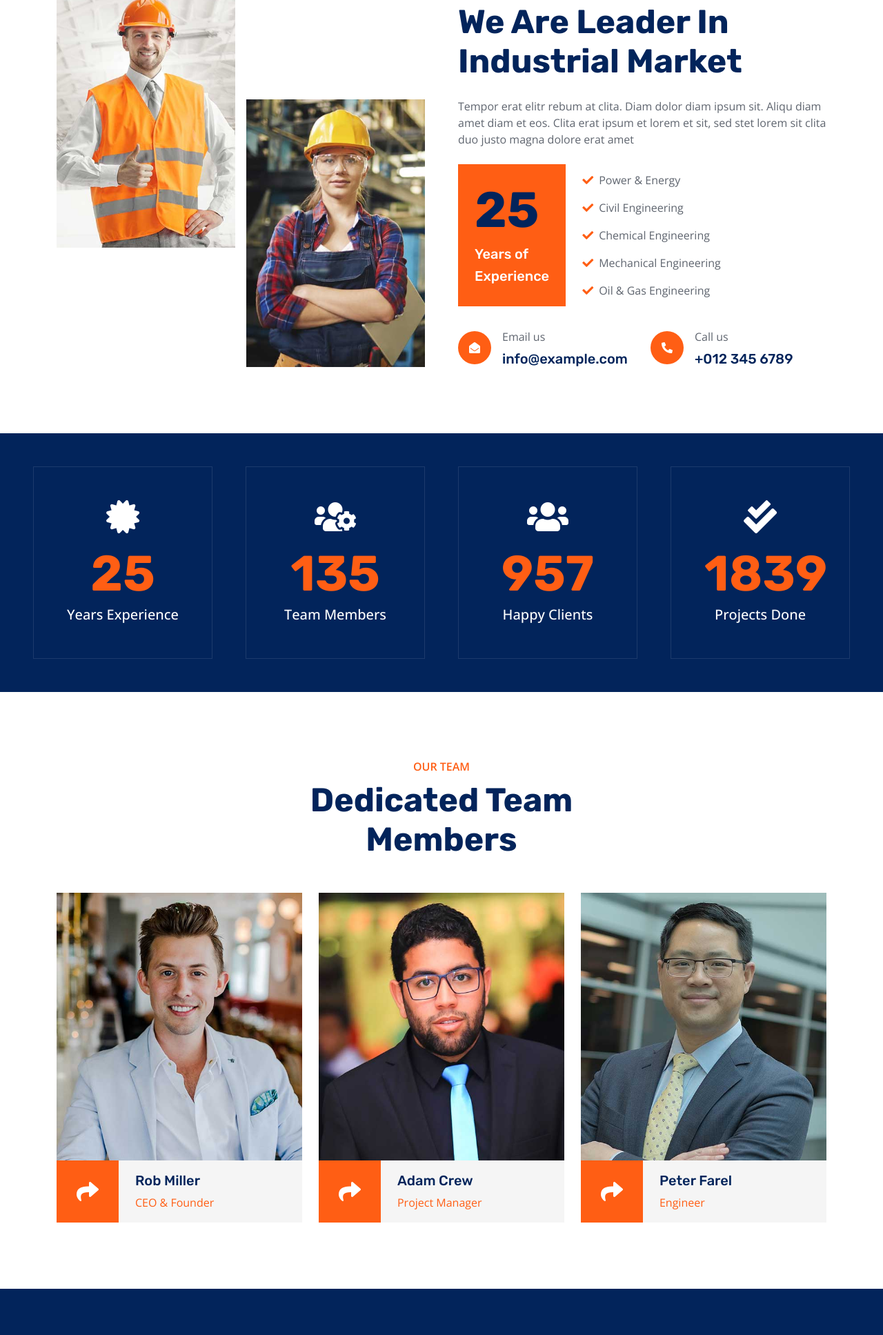
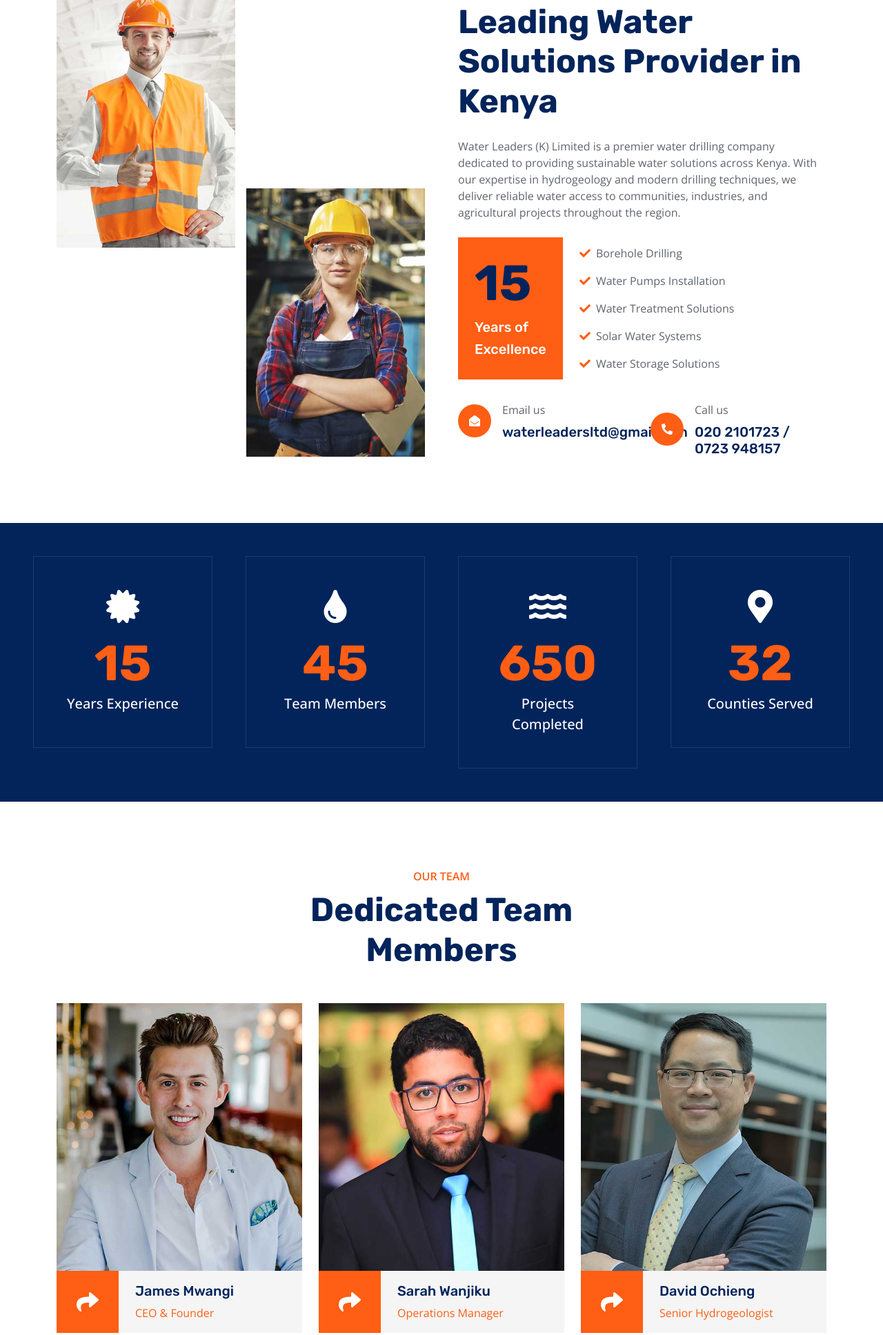
Before and after one commit to dee-mee/WaterKlimited, a plain HTML site: page about.html in a window 1280 px wide. Shown: the part 550-2485 px from the top of the page at 69% size. Drawn offline with nearby package versions, Linux system fonts and the light colour scheme.

Commit message:
water website

```diff
--- a/about.html
+++ b/about.html
@@ -125,20 +125,20 @@
                 </div>
                 <div class="col-lg-6 wow fadeIn" data-wow-delay="0.5s">
                     <p class="fw-medium text-uppercase text-primary mb-2">About Us</p>
-                    <h1 class="display-5 mb-4">We Are Leader In Industrial Market</h1>
-                    <p class="mb-4">Tempor erat elitr rebum at clita. Diam dolor diam ipsum sit. Aliqu diam amet diam et eos. Clita erat ipsum et lorem et sit, sed stet lorem sit clita duo justo magna dolore erat amet</p>
+                    <h1 class="display-5 mb-4">Leading Water Solutions Provider in Kenya</h1>
+                    <p class="mb-4">Water Leaders (K) Limited is a premier water drilling company dedicated to providing sustainable water solutions across Kenya. With our expertise in hydrogeology and modern drilling techniques, we deliver reliable water access to communities, industries, and agricultural projects throughout the region.</p>
                     <div class="d-flex align-items-center mb-4">
                         <div class="flex-shrink-0 bg-primary p-4">
-                            <h1 class="display-2">25</h1>
+                            <h1 class="display-2">15</h1>
                             <h5 class="text-white">Years of</h5>
-                            <h5 class="text-white">Experience</h5>
+                            <h5 class="text-white">Excellence</h5>
                         </div>
                         <div class="ms-4">
-                            <p><i class="fa fa-check text-primary me-2"></i>Power & Energy</p>
-                            <p><i class="fa fa-check text-primary me-2"></i>Civil Engineering</p>
-                            <p><i class="fa fa-check text-primary me-2"></i>Chemical Engineering</p>
-                            <p><i class="fa fa-check text-primary me-2"></i>Mechanical Engineering</p>
-                            <p class="mb-0"><i class="fa fa-check text-primary me-2"></i>Oil & Gas Engineering</p>
+                            <p><i class="fa fa-check text-primary me-2"></i>Borehole Drilling</p>
+                            <p><i class="fa fa-check text-primary me-2"></i>Water Pumps Installation</p>
+                            <p><i class="fa fa-check text-primary me-2"></i>Water Treatment Solutions</p>
+                            <p><i class="fa fa-check text-primary me-2"></i>Solar Water Systems</p>
+                            <p class="mb-0"><i class="fa fa-check text-primary me-2"></i>Water Storage Solutions</p>
                         </div>
                     </div>
                     <div class="row pt-2">
@@ -149,7 +149,7 @@
                                 </div>
                                 <div class="ms-3">
                                     <p class="mb-2">Email us</p>
-                                    <h5 class="mb-0">info@example.com</h5>
+                                    <h5 class="mb-0">waterleadersltd@gmail.com</h5>
                                 </div>
                             </div>
                         </div>
@@ -160,7 +160,7 @@
                                 </div>
                                 <div class="ms-3">
                                     <p class="mb-2">Call us</p>
-                                    <h5 class="mb-0">+012 345 6789</h5>
+                                    <h5 class="mb-0">020 2101723 / 0723 948157</h5>
                                 </div>
                             </div>
                         </div>
@@ -178,29 +178,29 @@
             <div class="col-md-6 col-xl-3 wow fadeIn" data-wow-delay="0.1s">
                 <div class="text-center border p-5">
                     <i class="fa fa-certificate fa-3x text-white mb-3"></i>
-                    <h1 class="display-2 text-primary mb-0" data-toggle="counter-up">25</h1>
+                    <h1 class="display-2 text-primary mb-0" data-toggle="counter-up">15</h1>
                     <span class="fs-5 fw-semi-bold text-white">Years Experience</span>
                 </div>
             </div>
             <div class="col-md-6 col-xl-3 wow fadeIn" data-wow-delay="0.3s">
                 <div class="text-center border p-5">
-                    <i class="fa fa-users-cog fa-3x text-white mb-3"></i>
-                    <h1 class="display-2 text-primary mb-0" data-toggle="counter-up">135</h1>
+                    <i class="fa fa-tint fa-3x text-white mb-3"></i>
+                    <h1 class="display-2 text-primary mb-0" data-toggle="counter-up">45</h1>
                     <span class="fs-5 fw-semi-bold text-white">Team Members</span>
                 </div>
             </div>
             <div class="col-md-6 col-xl-3 wow fadeIn" data-wow-delay="0.5s">
                 <div class="text-center border p-5">
-                    <i class="fa fa-users fa-3x text-white mb-3"></i>
-                    <h1 class="display-2 text-primary mb-0" data-toggle="counter-up">957</h1>
-                    <span class="fs-5 fw-semi-bold text-white">Happy Clients</span>
+                    <i class="fa fa-water fa-3x text-white mb-3"></i>
+                    <h1 class="display-2 text-primary mb-0" data-toggle="counter-up">650</h1>
+                    <span class="fs-5 fw-semi-bold text-white">Projects Completed</span>
                 </div>
             </div>
             <div class="col-md-6 col-xl-3 wow fadeIn" data-wow-delay="0.7s">
                 <div class="text-center border p-5">
-                    <i class="fa fa-check-double fa-3x text-white mb-3"></i>
-                    <h1 class="display-2 text-primary mb-0" data-toggle="counter-up">1839</h1>
-                    <span class="fs-5 fw-semi-bold text-white">Projects Done</span>
+                    <i class="fa fa-map-marker-alt fa-3x text-white mb-3"></i>
+                    <h1 class="display-2 text-primary mb-0" data-toggle="counter-up">32</h1>
+                    <span class="fs-5 fw-semi-bold text-white">Counties Served</span>
                 </div>
             </div>
         </div>
@@ -224,12 +224,12 @@
                                 <i class="fa fa-2x fa-share text-white"></i>
                             </div>
                             <div class="position-relative overflow-hidden bg-light d-flex flex-column justify-content-center w-100 ps-4" style="height: 90px;">
-                                <h5>Rob Miller</h5>
+                                <h5>James Mwangi</h5>
                                 <span class="text-primary">CEO & Founder</span>
                                 <div class="team-social">
-                                    <a class="btn btn-square btn-dark rounded-circle mx-1" href=""><i class="fab fa-facebook-f"></i></a>
-                                    <a class="btn btn-square btn-dark rounded-circle mx-1" href=""><i class="fab fa-twitter"></i></a>
-                                    <a class="btn btn-square btn-dark rounded-circle mx-1" href=""><i class="fab fa-instagram"></i></a>
+                                    <a class="btn btn-square btn-dark rounded-circle mx-1" href="https://facebook.com/waterleaders"><i class="fab fa-facebook-f"></i></a>
+                                    <a class="btn btn-square btn-dark rounded-circle mx-1" href="https://twitter.com/waterleaders"><i class="fab fa-twitter"></i></a>
+                                    <a class="btn btn-square btn-dark rounded-circle mx-1" href="https://linkedin.com/company/waterleaders"><i class="fab fa-linkedin-in"></i></a>
                                 </div>
                             </div>
                         </div>
@@ -243,12 +243,11 @@
                                 <i class="fa fa-2x fa-share text-white"></i>
                             </div>
                             <div class="position-relative overflow-hidden bg-light d-flex flex-column justify-content-center w-100 ps-4" style="height: 90px;">
-                                <h5>Adam Crew</h5>
-                                <span class="text-primary">Project Manager</span>
+                                <h5>Sarah Wanjiku</h5>
+                                <span class="text-primary">Operations Manager</span>
                                 <div class="team-social">
-                                    <a class="btn btn-square btn-dark rounded-circle mx-1" href=""><i class="fab fa-facebook-f"></i></a>
-                                    <a class="btn btn-square btn-dark rounded-circle mx-1" href=""><i class="fab fa-twitter"></i></a>
-                                    <a class="btn btn-square btn-dark rounded-circle mx-1" href=""><i class="fab fa-instagram"></i></a>
+                                    <a class="btn btn-square btn-dark rounded-circle mx-1" href="https://linkedin.com/in/sarah-wanjiku"><i class="fab fa-linkedin-in"></i></a>
+                                    <a class="btn btn-square btn-dark rounded-circle mx-1" href="mailto:sarah@waterleaders.co.ke"><i class="fas fa-envelope"></i></a>
                                 </div>
                             </div>
                         </div>
@@ -262,12 +261,11 @@
                                 <i class="fa fa-2x fa-share text-white"></i>
                             </div>
                             <div class="position-relative overflow-hidden bg-light d-flex flex-column justify-content-center w-100 ps-4" style="height: 90px;">
-                                <h5>Peter Farel</h5>
-                                <span class="text-primary">Engineer</span>
+                                <h5>David Ochieng</h5>
+                                <span class="text-primary">Senior Hydrogeologist</span>
                                 <div class="team-social">
-                                    <a class="btn btn-square btn-dark rounded-circle mx-1" href=""><i class="fab fa-facebook-f"></i></a>
-                                    <a class="btn btn-square btn-dark rounded-circle mx-1" href=""><i class="fab fa-twitter"></i></a>
-                                    <a class="btn btn-square btn-dark rounded-circle mx-1" href=""><i class="fab fa-instagram"></i></a>
+                                    <a class="btn btn-square btn-dark rounded-circle mx-1" href="https://linkedin.com/in/david-ochieng"><i class="fab fa-linkedin-in"></i></a>
+                                    <a class="btn btn-square btn-dark rounded-circle mx-1" href="mailto:david@waterleaders.co.ke"><i class="fas fa-envelope"></i></a>
                                 </div>
                             </div>
                         </div>
```
Also changed, not shown: 404.html (+5 -5 lines).
